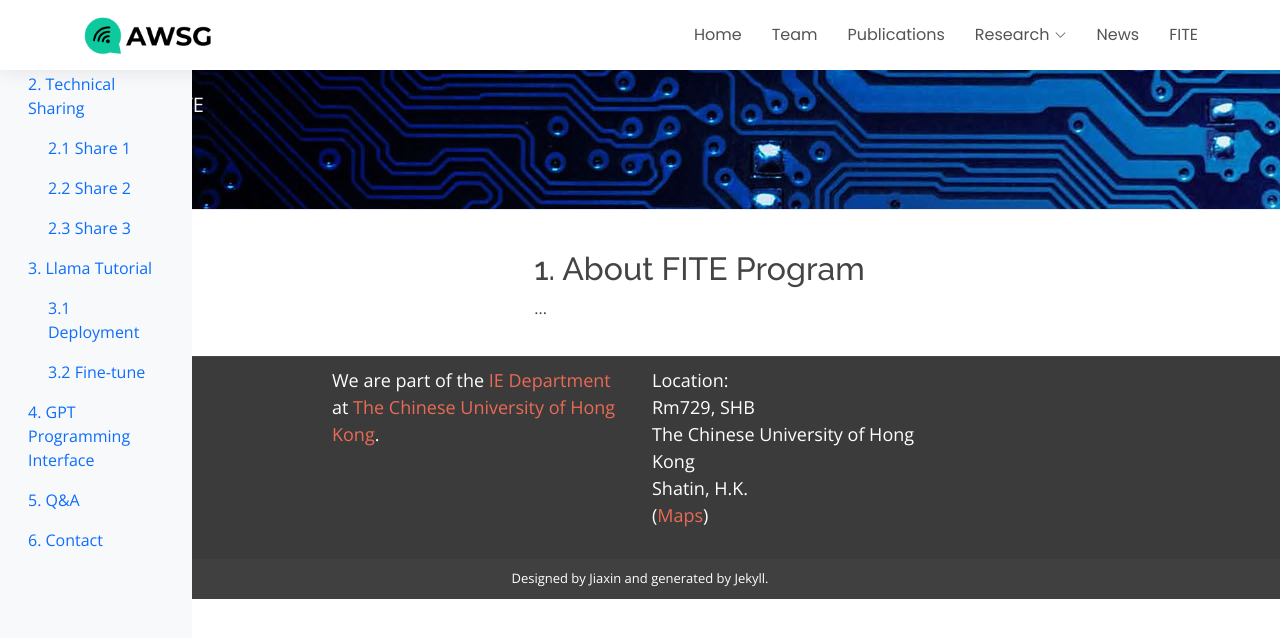
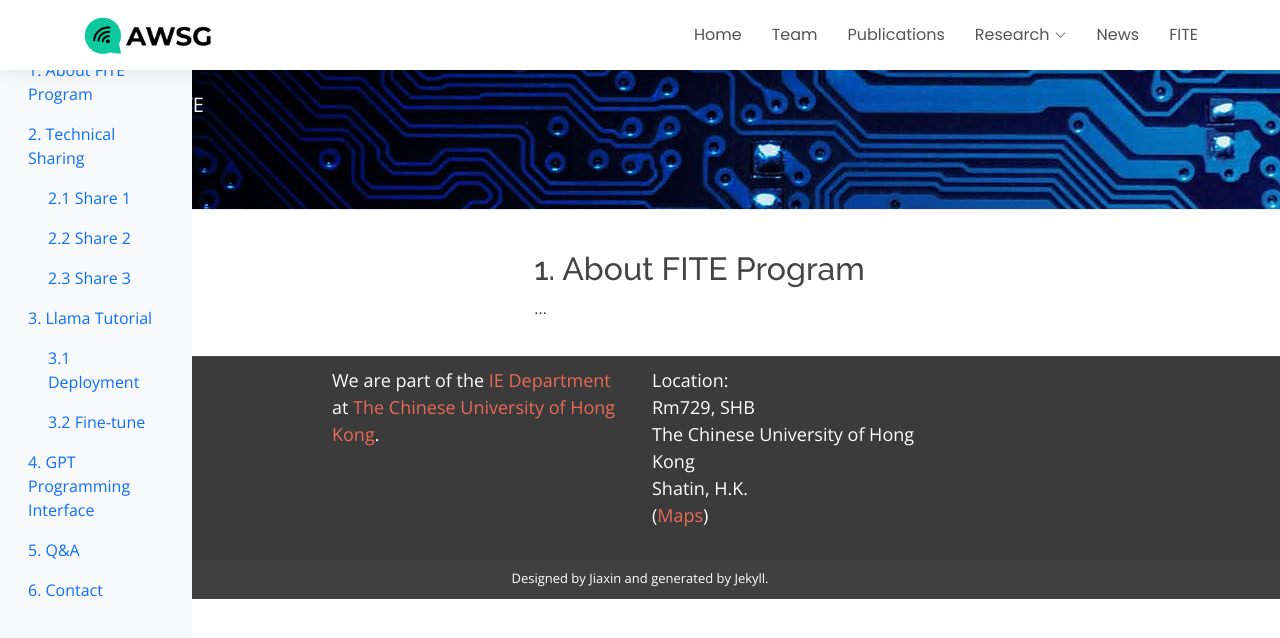
Before and after one commit to HarminChee/AWSG-FITE-Web, a Jekyll site: the page built from _pages/fite.html, in a window 1280 px wide. Shown: the top 638 px of the page. Built offline with Jekyll 4.4.1, drawn with Linux system fonts in a browser that asks for light colours; nearby versions of some CDN libraries.

Commit message:
Update fite.html

```diff
--- a/_pages/fite.html
+++ b/_pages/fite.html
@@ -93,7 +93,7 @@ permalink: /fite/
 <style>
   #sidebar {
     position: fixed;
-    top: 0;
+    top: 50px; /* Adjust this value to move the sidebar down */
     left: 0;
     width: 15%;
     height: 100%;
```
